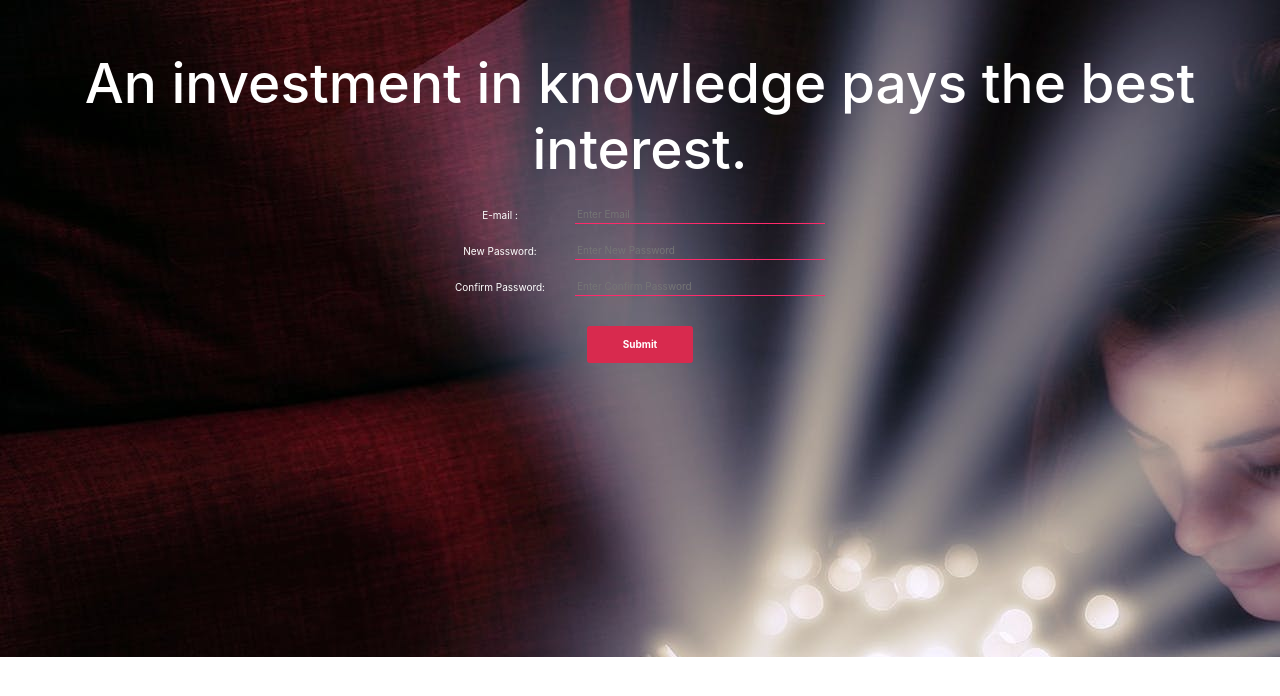
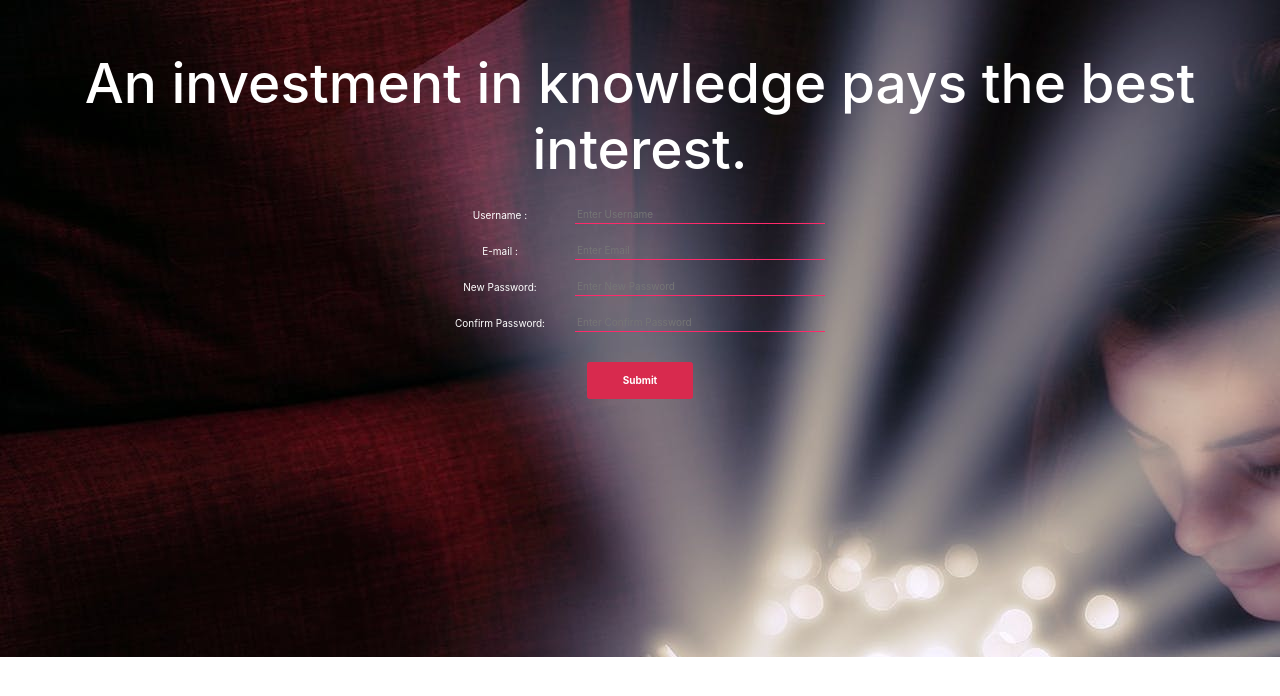
Before and after one commit to Thoisana2016/project, a PHP site: page /forgot_password.php in a window 1280 px wide. Shown: the top 696 px of the page. Run offline with PHP 8.4, Linux system fonts and the light colour scheme; some libraries are stand-ins or nearby versions.

Commit message:
small component update

```diff
--- a/forgot_password.php
+++ b/forgot_password.php
@@ -30,8 +30,12 @@
 		<form action="data_controller.php" method="post">
 			<table align="center">
 				<tr>
+					<td>Username : </td>
+					<td><input type="text" name="username" placeholder="Enter Username" required /></td>
+				</tr>
+				<tr>
 					<td>E-mail : </td>
-					<td><input type="text" name="e-mail" placeholder="Enter Email" required /></td>
+					<td><input type="email" name="e-mail" placeholder="Enter Email" required /></td>
 				</tr>
 				<tr>
 					<td>New Password: </td>
```
Also changed, not shown: index.html (+5 -5 lines).
